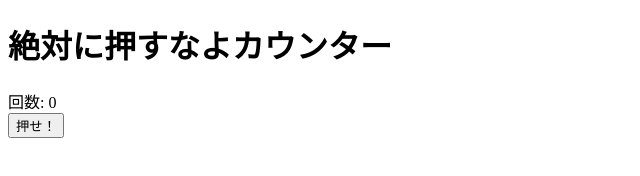
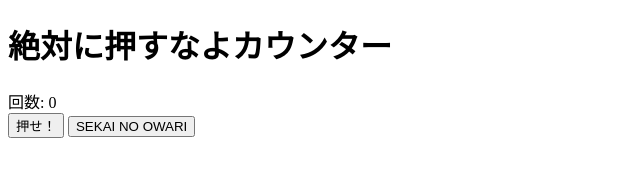
Before and after one commit to Sotatsu57/Sotatsu57_introduction, a plain HTML site: page works/counter.html in a window 1280 px wide. Shown: the whole page, without its empty margins (0-640 px from the left). Drawn offline with Linux system fonts and the light colour scheme.

Commit message:
commit---

```diff
--- a/works/counter.html
+++ b/works/counter.html
@@ -9,5 +9,6 @@
   <h1>絶対に押すなよカウンター</h1>
   <div id="count">回数: 0</div>
   <button onclick="countUp()">押せ！</button>
+  <button onclick="countReset()">SEKAI NO OWARI</button>
 </body>
 </html>
--- a/works/counter.js
+++ b/works/counter.js
@@ -5,3 +5,8 @@ const countUp = () => {
   const countElement = document.querySelector('#count')
   countElement.innerText = '回数: ' + count
 }
+const countReset = () => {
+    count = 0
+    const countElement = document.querySelector('#count')
+    countElement.innerText = '回数: ' + count
+  }
```
